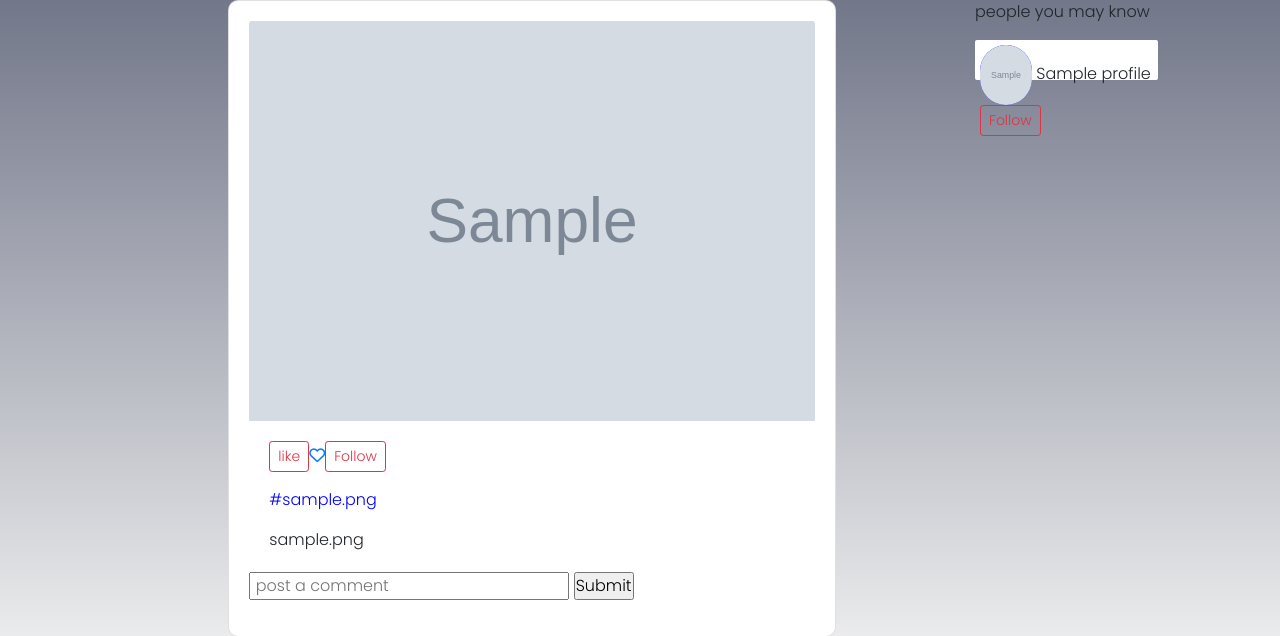
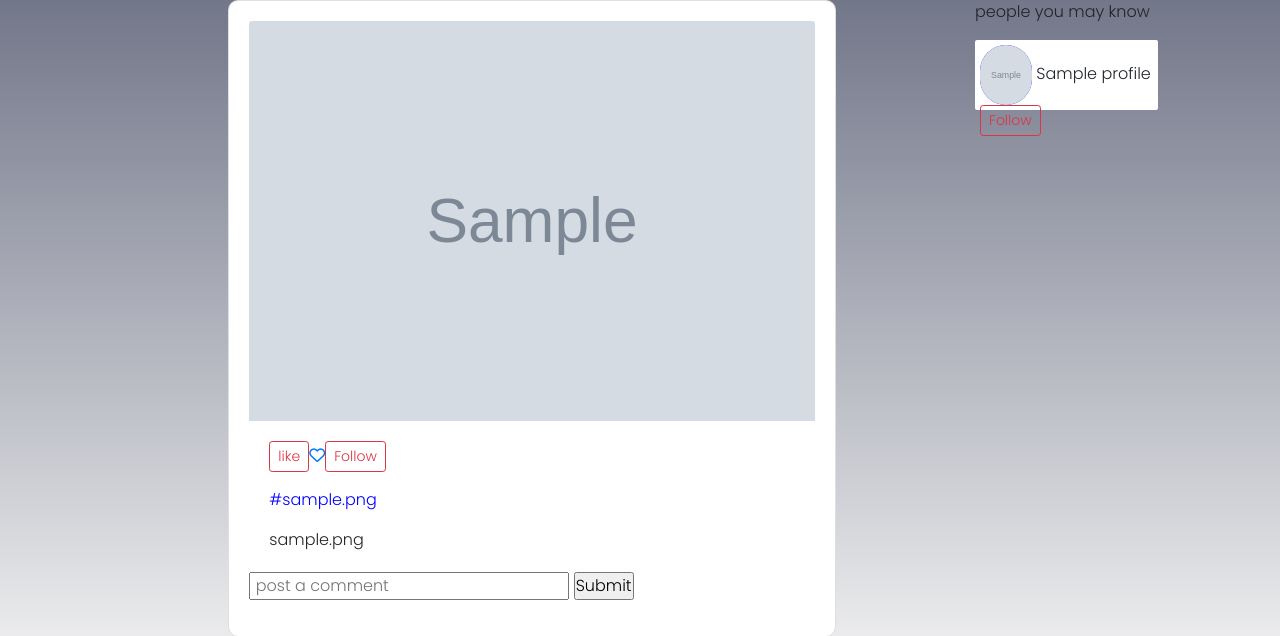
Before and after one commit to lcmongwe/instapp, a Django app: page / in a window 1280 px wide. Shown: the part 56-692 px from the top of the page. Run offline with Django 4.2, Linux system fonts and the light colour scheme; tables that the repository leaves empty hold one stand-in row (values such as "Sample post"); grey boxes marked "Sample" are stand-in pictures; some libraries are stand-ins or nearby versions.

Commit message:
people you might knoe background changed

```diff
--- a/instapp/static/css/instapp.css
+++ b/instapp/static/css/instapp.css
@@ -75,7 +75,7 @@
 .knowing{
   width: 100%;
   background-color: #fff;
-  height:40px;
+  height:70px;
   border-radius: 2px;
   padding: 5px;
 }
--- a/instapp/templates/home.html
+++ b/instapp/templates/home.html
@@ -1,4 +1,5 @@
 {% extends 'base.html' %}
+{%load static%}
 
 
 {% block content%}
@@ -45,25 +46,22 @@
 <p>  people you may know</p>
 
     {%for post in profile%}
+  {% if post.profile_photo%}
   <div class="knowing">
-  {% if post.profile_photo%}
-    <div class="">
+
 
     <img src="{{post.profile_photo.url}}" width="50px" height="50px" class="knowing-image"> {{post.name}} <button type="button" class="btn btn-outline-danger btn-sm">Follow</button>
-   </div>
+    </div>
+
  {%endif%}
-<!-- <div class="profile-name">{{post.name}}</div> -->
-    </div>
+
+   <br>
 {%endfor%}
-<br>
+
+
+
   </div>
 </div>
 
 
-
-
-
-
-
-
 {%endblock%}
```
